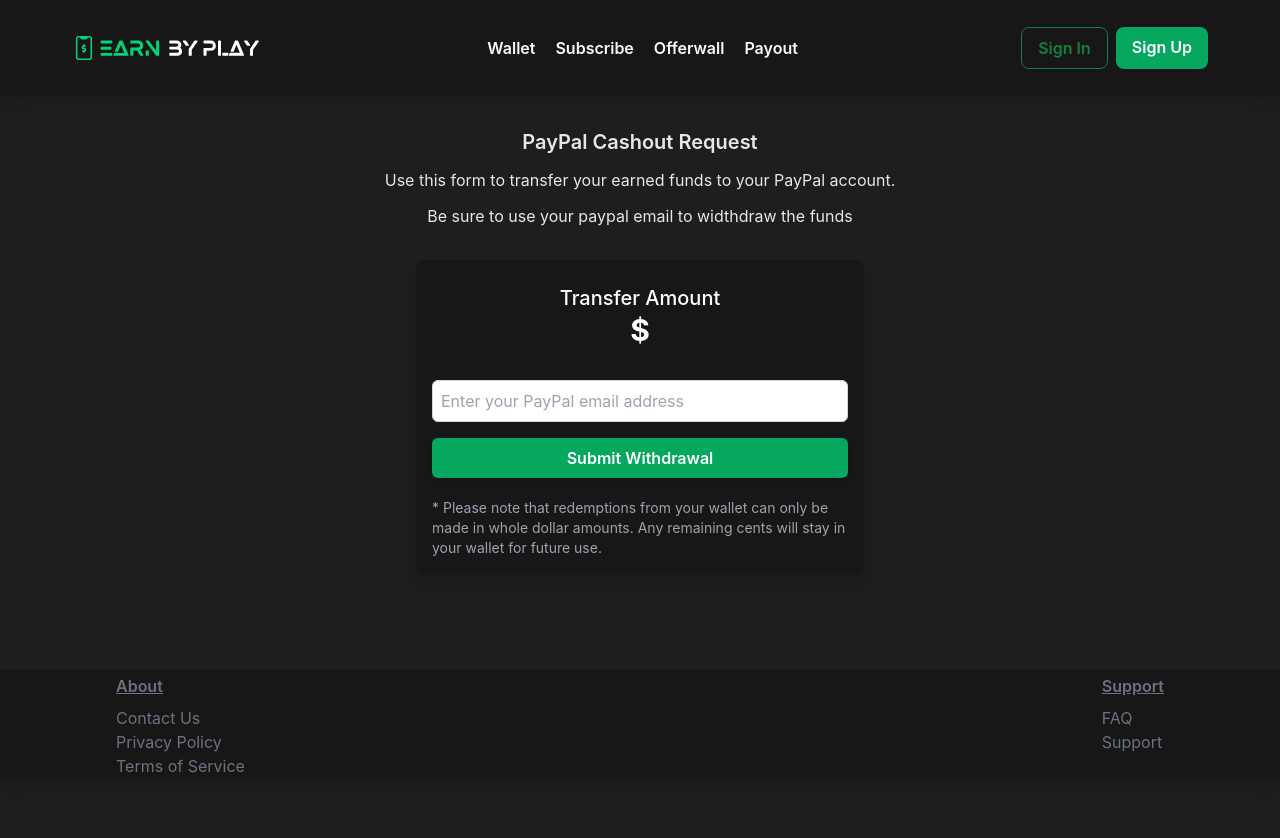
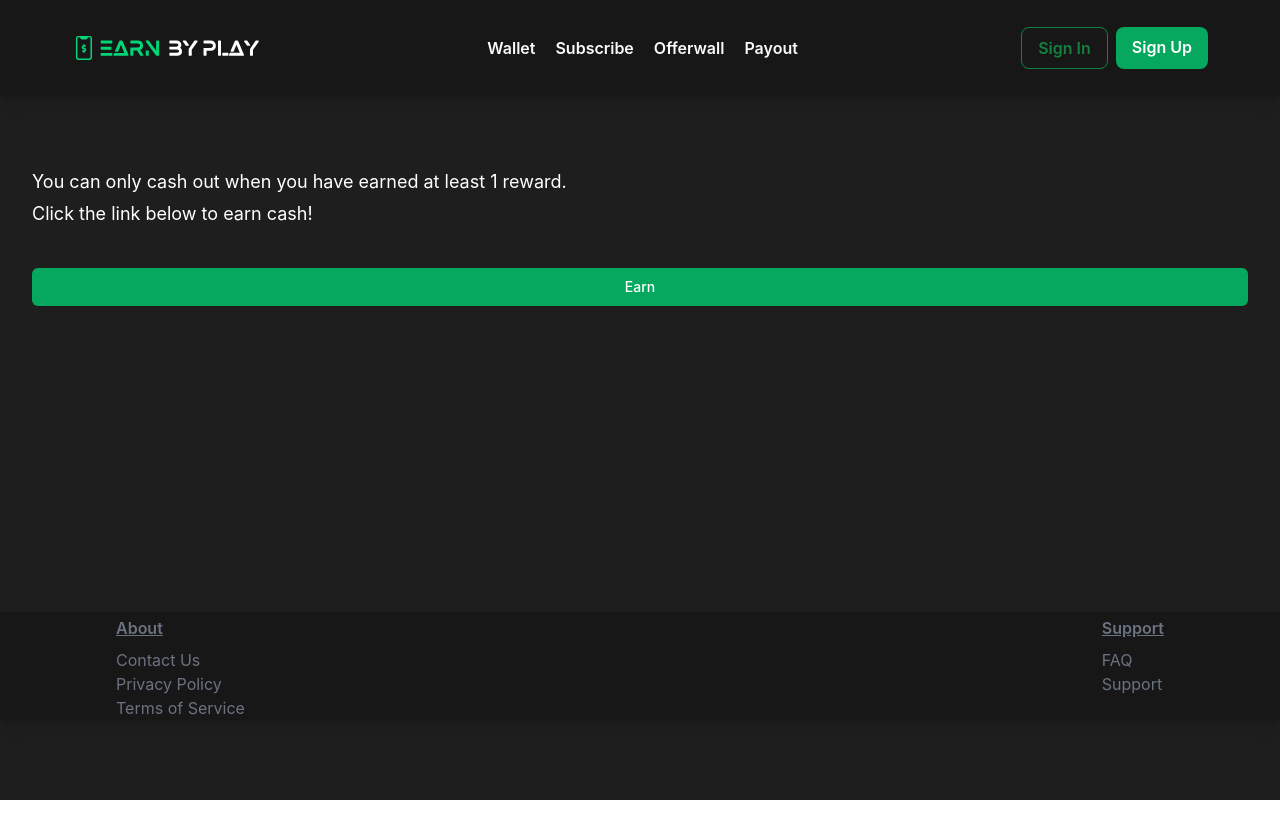
Before and after one commit to lsaffie/earnbyplay-frontend, a React (Create React App) app: page /paypal-withdrawal in a window 1280 px wide. Shown: the top 838 px of the page. After the commit the page ends 800 px from the top, so only its background shows below. Built offline with nearby package versions, Linux system fonts and the light colour scheme; no server answers.

Commit message:
paypal or rewards selection

```diff
--- a/src/components/PayPalWithdrawalForm.js
+++ b/src/components/PayPalWithdrawalForm.js
@@ -1,4 +1,5 @@
 import React, { useState, useEffect } from 'react';
+import { Link } from "react-router-dom";
 import Modal from './Modal';
 import axios from 'axios';
 import appConfig from "./../config";
@@ -7,7 +8,7 @@ import { useUser } from '../UserContext'; // Import useUser hook
 const PayPalWithdrawalForm = ({ submitWithdrawal }) => {
   const [user, setUser] = useState(false);
   const [email, setEmail] = useState("");
-  const [withdrawalAmount, setWithdrawalAmount] = useState('');
+  const [withdrawalAmount, setWithdrawalAmount] = useState("");
   const [wallet, setWallet] = useState(false);
   const [isModalOpen, setModalOpen] = useState(false);
   const [modalContent, setModalContent] = useState("");
@@ -24,17 +25,18 @@ const PayPalWithdrawalForm = ({ submitWithdrawal }) => {
   // const floorBalance = 16.3
 
   const getJwtToken = () => {
-    return localStorage.getItem('access_token');
+    return localStorage.getItem("access_token");
   };
 
   useEffect(() => {
-    axios.get(`${appConfig.SERVER_URL}/api/wallet/`, {
+    axios
+      .get(`${appConfig.SERVER_URL}/api/wallet/`, {
         headers: {
-          'Authorization': `Bearer ${getJwtToken()}`
-        }
+          Authorization: `Bearer ${getJwtToken()}`,
+        },
       })
-      .then(response => setWallet(response.data))
-      .catch(error => console.error('Error fetching wallet data:', error));
+      .then((response) => setWallet(response.data))
+      .catch((error) => console.error("Error fetching wallet data:", error));
   }, [currentUser]);
 
   const handleSubmit = async (e) => {
@@ -43,14 +45,15 @@ const PayPalWithdrawalForm = ({ submitWithdrawal }) => {
       try {
         const response = await axios.post(
           `${appConfig.SERVER_URL}/api/paypal-cashout/`,
-          { email: email,
+          {
+            email: email,
             withdrawal_requested_amount: floorBalance,
-            method: 'paypal'
+            method: "paypal",
           }, // This is the data payload
           {
             headers: {
-              'Authorization': `Bearer ${getJwtToken()}` // This is part of the config object
-            }
+              Authorization: `Bearer ${getJwtToken()}`, // This is part of the config object
+            },
           }
         );
 
@@ -68,7 +71,10 @@ const PayPalWithdrawalForm = ({ submitWithdrawal }) => {
           );
         }
       } catch (error) {
-        setModalContent(error.response?.data?.message || 'An error occurred. Please try again.');
+        setModalContent(
+          error.response?.data?.message ||
+            "An error occurred. Please try again."
+        );
       }
     } else {
       setModalContent("Please enter a valid PayPal email address.");
@@ -78,17 +84,36 @@ const PayPalWithdrawalForm = ({ submitWithdrawal }) => {
 
   return (
     <>
+      {!wallet || (wallet && wallet.balance) < 1 ? (
+        <div>
+          <p className="text-white text-lg mt-10">
+            You can only cash out when you have earned at least 1 reward.
+          </p>
+          <p className="text-white text-lg mb-10 mt-1">
+            Click the link below to earn cash!
+          </p>
+          <Link
+            to="/offerwall"
+            className="w-full flex justify-center py-2 px-4 border border-transparent rounded-md shadow-sm text-sm font-medium text-white bg-ebp-cta-green hover:bg-ebp-cta-green focus:outline-none focus:ring-2 focus:ring-offset-2 focus:ring-indigo-500"
+          >
+            Earn
+          </Link>
+        </div>
+      ) : (
+        <>
           <div className="mb-4 text-center">
-        <h2 className="text-xl font-semibold text-gray-200 mb-3">PayPal Cashout Request</h2>
+            <h2 className="text-xl font-semibold text-gray-200 mb-3">
+              PayPal Cashout Request
+            </h2>
             <p className="text-m text-gray-200">
-          Use this form to transfer your earned funds to your PayPal account.
+              Use this form to transfer your earned funds to your PayPal
+              account.
             </p>
             <p className="text-m text-gray-200 mt-3">
               Be sure to use your paypal email to widthdraw the funds
             </p>
           </div>
           <div className="bg-ebp-header text-white p-4 rounded-lg shadow-lg max-w-md mx-auto my-8">
-
             <div className="bg-ebp-green p-2 rounded text-center mb-6">
               <h3 className="text-xl font-medium">Transfer Amount</h3>
               <p className="text-3xl font-bold">${floorBalance}</p>
@@ -118,10 +143,18 @@ const PayPalWithdrawalForm = ({ submitWithdrawal }) => {
               </button>
             </form>
             <h2 className="text-sm text-left text-gray-400 mt-5">
-          * Please note that redemptions from your wallet can only be made in whole dollar amounts. Any remaining cents will stay in your wallet for future use.
+              * Please note that redemptions from your wallet can only be made
+              in whole dollar amounts. Any remaining cents will stay in your
+              wallet for future use.
             </h2>
           </div>
-      <Modal isOpen={isModalOpen} setIsOpen={setModalOpen} content={modalContent} />
+          <Modal
+            isOpen={isModalOpen}
+            setIsOpen={setModalOpen}
+            content={modalContent}
+          />
+        </>
+      )}
     </>
   );
 };
--- a/src/components/Payout.js
+++ b/src/components/Payout.js
@@ -131,7 +131,8 @@ const Payout = () => {
           <h3 className="items-start text-left space-x-1 text-xl font-bold text-white mb-5">
             <span>${wallet ? Math.floor(wallet.balance) : "Loading..."}</span>
             <span>
-            Available to redeem for cash or choose from our vast gift card selection.
+              Available to redeem for cash or choose from our vast gift card
+              selection.
             </span>
           </h3>
           <div className="grid grid-cols-1 sm:grid-cols-2 md:grid-cols-3 lg:grid-cols-4 gap-4"></div>
@@ -160,8 +161,25 @@ const Payout = () => {
               Redeem
             </button>
           </form>
+
+          <div className="bg-ebp-header p-5 mt-5 mb-5">
+            <h2 className="text-lg text-left text-white mb-5">
+              If you prefer to get your rewards as cash, clik the below to get a
+              PayPal transfer.
+            </h2>
+            <a
+              href={/paypal-withdrawal/}
+              rel="noopener noreferrer"
+              className="w-full flex justify-center py-2 px-4 border border-transparent rounded-md shadow-sm text-sm font-medium text-white bg-blue-500 hover:bg-blue-600 focus:outline-none focus:ring-blue-500 focus:ring-offset-2"
+            >
+              Cash Out with PayPal
+            </a>
+          </div>
+
           <h2 className="text-sm text-left text-gray-400 mt-5">
-          * Please note that redemptions from your wallet can only be made in whole dollar amounts. Any remaining cents will stay in your wallet for future use.
+            * Please note that redemptions from your wallet can only be made in
+            whole dollar amounts. Any remaining cents will stay in your wallet
+            for future use.
           </h2>
 
           <PayoutsTable />
```
Lines whose indentation alone changed are shown as unchanged.
